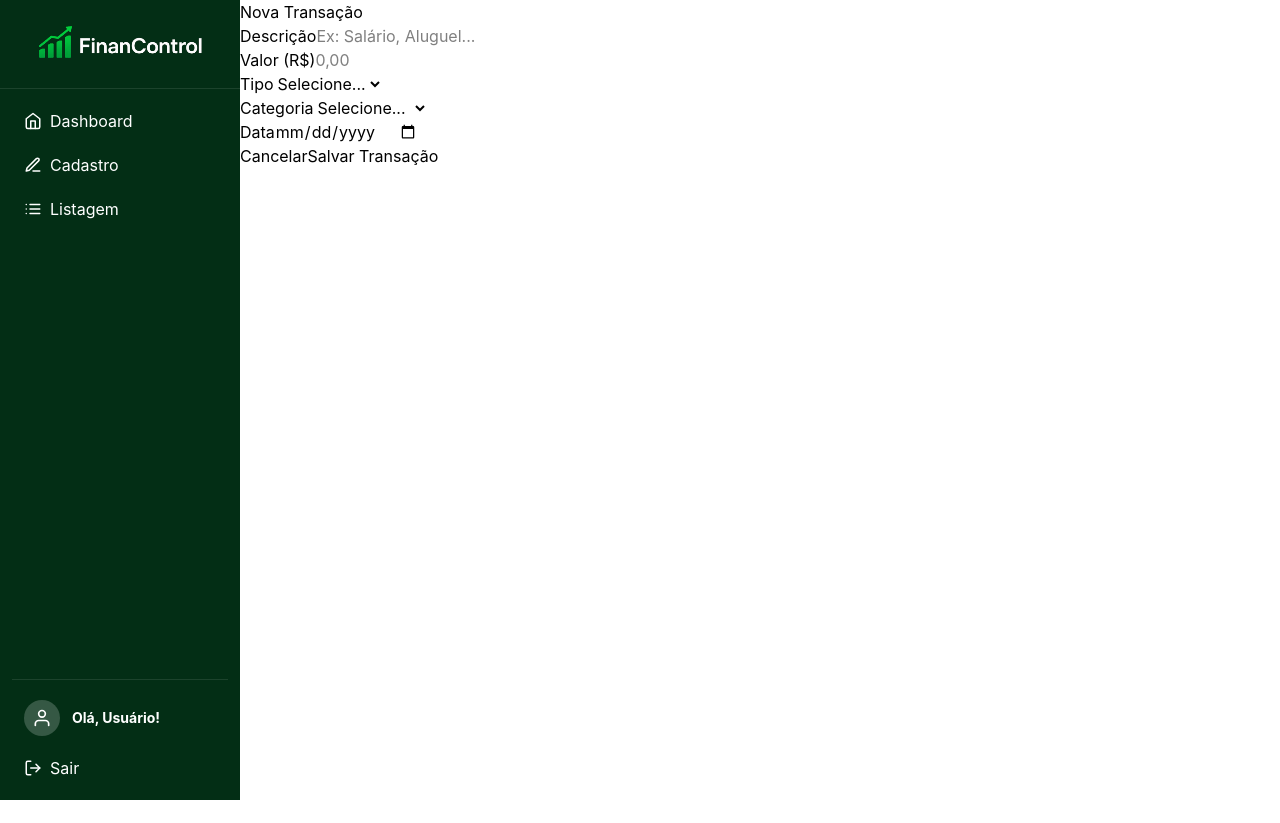
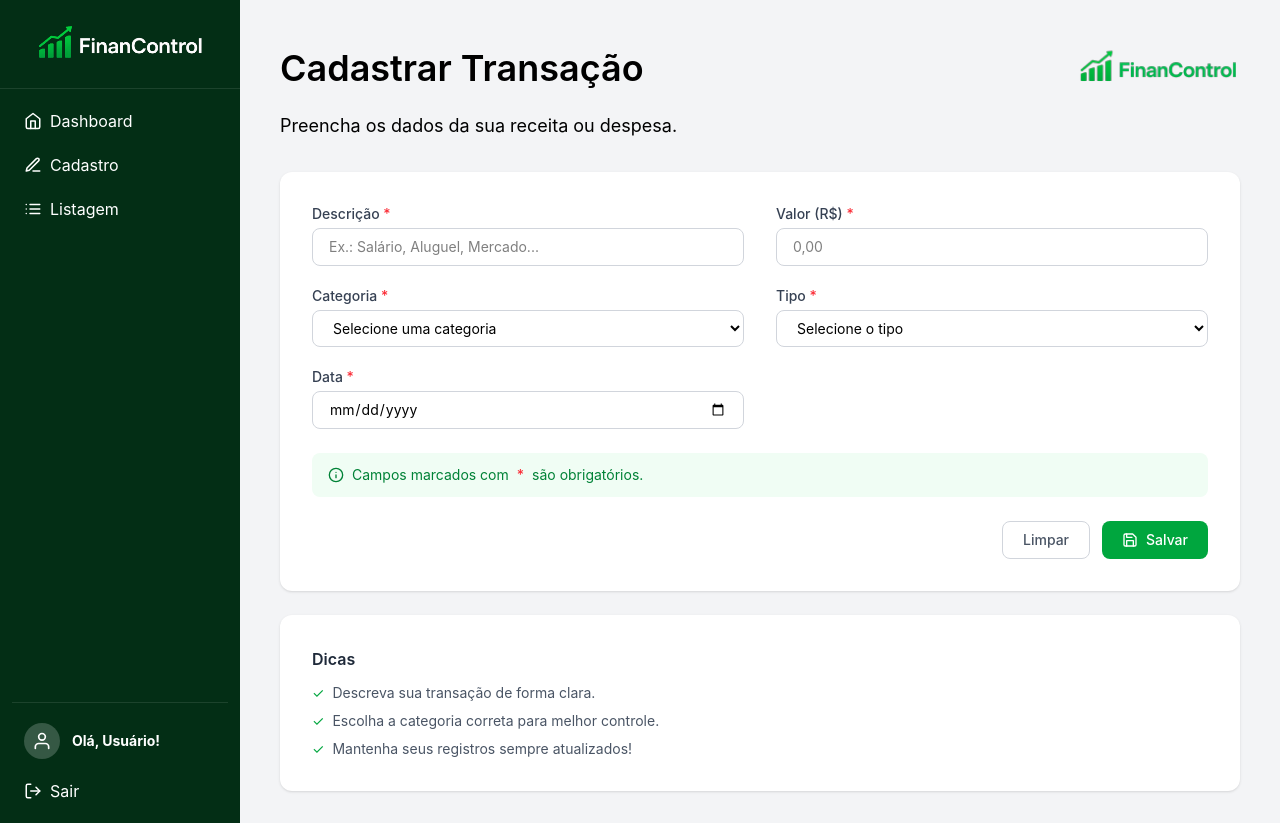
Before and after one commit to Hiarley007/trabalho_frontend, a React (Vite) app in the folder frontend-lab/: page /cadastro in a window 1280 px wide. Before the commit the page ends 800 px from the top, so only its background shows below. Built offline with nearby package versions, Linux system fonts and the light colour scheme; data requests are answered from the project's data file.

Commit message:
Update CadastroTransition.jsx

```diff
--- a/frontend-lab/src/pages/CadastroTransition.jsx
+++ b/frontend-lab/src/pages/CadastroTransition.jsx
@@ -1,135 +1,305 @@
-import { useForm } from "react-hook-form";
-import { z } from "zod";
-import { zodResolver } from "@hookform/resolvers/zod";
-import { useNavigate } from "react-router-dom";
+import { useEffect, useState } from "react";
+import { useNavigate, useSearchParams } from "react-router";
+import Main from "../components/Main";
+import { criar, obter, atualizar } from "../services/transacaoService";
 
-const esquema = z.object({
-  descricao: z
-    .string()
-    .min(3, "Descrição deve ter pelo menos 3 caracteres")
-    .max(100, "Descrição muito longa"),
-  valor: z
-    .number({ invalid_type_error: "Informe um valor numérico" })
-    .positive("O valor deve ser positivo"),
-  tipo: z.enum(["receita", "despesa"], {
-    errorMap: () => ({ message: "Selecione receita ou despesa" }),
-  }),
-  categoria: z.string().min(1, "Selecione uma categoria"),
-  data: z.string().min(1, "Informe a data"),
+const CATEGORIAS = [
+  "Moradia",
+  "Alimentação",
+  "Transporte",
+  "Lazer",
+  "Saúde",
+  "Outros",
+  "Receitas",
+];
+
+const TRANSACAO_VAZIA = {
+  desc: "",
+  valor: "",
+  categoria: "",
+  tipo: "",
+  data: "",
+};
+
+function CadastroTransition() {
+  const [transacao, setTransacao] = useState(TRANSACAO_VAZIA);
+  const [erros, setErros] = useState({});
+  const [salvando, setSalvando] = useState(false);
+
+  const navigate = useNavigate();
+  const [searchParams] = useSearchParams();
+  const id = searchParams.get("id");
+  const modoEdicao = Boolean(id);
+
+  // ─── Carregar transação ao editar ────────────────────────────────────────────
+  useEffect(() => {
+    if (!id) return;
+
+    const carregar = async () => {
+      const dados = await obter({ id });
+      setTransacao({
+        desc: dados.desc ?? "",
+        valor: dados.valor ?? "",
+        categoria: dados.categoria ?? "",
+        tipo: dados.tipo ?? "",
+        data: dados.data ?? "",
       });
+    };
 
-export default function CadastroTransition() {
-  const navigate = useNavigate();
+    carregar();
+  }, [id]);
 
-  const {
-    register,
-    handleSubmit,
-    reset,
-    formState: { errors, isSubmitting },
-  } = useForm({
-    resolver: zodResolver(esquema),
-  });
+  // ─── Atualizar campos ─────────────────────────────────────────────────────────
+  const handleChange = (campo, valor) => {
+    setTransacao((prev) => ({ ...prev, [campo]: valor }));
+  };
 
-  const salvar = async (data) => {
+  // ─── Validação ────────────────────────────────────────────────────────────────
+  const validar = () => {
+    const novosErros = {};
+
+    if (!transacao.desc.trim()) {
+      novosErros.desc = "A descrição é obrigatória.";
+    }
+    if (!transacao.valor || Number(transacao.valor) <= 0) {
+      novosErros.valor = "Informe um valor válido.";
+    }
+    if (!transacao.categoria) {
+      novosErros.categoria = "Selecione uma categoria.";
+    }
+    if (!transacao.tipo) {
+      novosErros.tipo = "Selecione o tipo.";
+    }
+    if (!transacao.data) {
+      novosErros.data = "A data é obrigatória.";
+    }
+
+    setErros(novosErros);
+    return Object.keys(novosErros).length === 0;
+  };
+
+  // ─── Limpar formulário ────────────────────────────────────────────────────────
+  const handleLimpar = () => {
+    setTransacao(TRANSACAO_VAZIA);
+    setErros({});
+  };
+
+  // ─── Salvar (criar ou atualizar) ──────────────────────────────────────────────
+  const handleSalvar = async (e) => {
+    e.preventDefault();
+
+    if (!validar()) return;
+
+    setSalvando(true);
+
+    const payload = {
+      ...transacao,
+      valor: Number(transacao.valor),
+      usuarioId: 1,
+    };
+
     try {
-      const response = await fetch("http://localhost:3001/transacoes", {
-        method: "POST",
-        headers: { "Content-Type": "application/json" },
-        body: JSON.stringify({ ...data, id: Date.now() }),
-      });
-
-      if (!response.ok) throw new Error("Erro ao salvar");
-
-      reset();
+      if (modoEdicao) {
+        await atualizar({ ...payload, id });
+      } else {
+        await criar(payload);
+      }
       navigate("/listagem");
-    } catch (error) {
-      console.error("Erro ao cadastrar transação:", error);
-      alert("Não foi possível salvar. Verifique o json-server.");
+    } catch (erro) {
+      console.error("Erro ao salvar transação:", erro);
+    } finally {
+      setSalvando(false);
     }
   };
 
   return (
-    <div className="cadastro-container">
-      <h2>Nova Transação</h2>
-
-      <form onSubmit={handleSubmit(salvar)} noValidate>
+    <Main
+      titulo="Cadastrar Transação"
+      subtitulo="Preencha os dados da sua receita ou despesa."
+    >
+      <form
+        onSubmit={handleSalvar}
+        className="bg-white rounded-xl shadow-sm p-6 md:p-8"
+      >
+        <div className="grid grid-cols-1 md:grid-cols-2 gap-x-8 gap-y-5">
           {/* Descrição */}
-        <div className="campo">
-          <label htmlFor="descricao">Descrição</label>
+          <div>
+            <label className="block text-sm font-medium text-gray-700 mb-1">
+              Descrição <span className="text-red-500">*</span>
+            </label>
             <input
-            id="descricao"
               type="text"
-            placeholder="Ex: Salário, Aluguel..."
-            {...register("descricao")}
+              placeholder="Ex.: Salário, Aluguel, Mercado..."
+              value={transacao.desc}
+              onChange={(e) => handleChange("desc", e.target.value)}
+              className={`w-full px-4 py-2 rounded-lg border text-sm focus:outline-none focus:ring-2 focus:ring-green-500 ${
+                erros.desc ? "border-red-400" : "border-gray-300"
+              }`}
             />
-          {errors.descricao && (
-            <span className="erro">{errors.descricao.message}</span>
+            {erros.desc && (
+              <p className="text-xs text-red-500 mt-1">{erros.desc}</p>
             )}
           </div>
 
           {/* Valor */}
-        <div className="campo">
-          <label htmlFor="valor">Valor (R$)</label>
+          <div>
+            <label className="block text-sm font-medium text-gray-700 mb-1">
+              Valor (R$) <span className="text-red-500">*</span>
+            </label>
             <input
-            id="valor"
               type="number"
               step="0.01"
+              min="0"
               placeholder="0,00"
-            {...register("valor", { valueAsNumber: true })}
+              value={transacao.valor}
+              onChange={(e) => handleChange("valor", e.target.value)}
+              className={`w-full px-4 py-2 rounded-lg border text-sm focus:outline-none focus:ring-2 focus:ring-green-500 ${
+                erros.valor ? "border-red-400" : "border-gray-300"
+              }`}
             />
-          {errors.valor && (
-            <span className="erro">{errors.valor.message}</span>
+            {erros.valor && (
+              <p className="text-xs text-red-500 mt-1">{erros.valor}</p>
+            )}
+          </div>
+
+          {/* Categoria */}
+          <div>
+            <label className="block text-sm font-medium text-gray-700 mb-1">
+              Categoria <span className="text-red-500">*</span>
+            </label>
+            <select
+              value={transacao.categoria}
+              onChange={(e) => handleChange("categoria", e.target.value)}
+              className={`w-full px-4 py-2 rounded-lg border text-sm bg-white focus:outline-none focus:ring-2 focus:ring-green-500 ${
+                erros.categoria ? "border-red-400" : "border-gray-300"
+              }`}
+            >
+              <option value="">Selecione uma categoria</option>
+              {CATEGORIAS.map((cat) => (
+                <option key={cat} value={cat}>
+                  {cat}
+                </option>
+              ))}
+            </select>
+            {erros.categoria && (
+              <p className="text-xs text-red-500 mt-1">{erros.categoria}</p>
             )}
           </div>
 
           {/* Tipo */}
-        <div className="campo">
-          <label htmlFor="tipo">Tipo</label>
-          <select id="tipo" {...register("tipo")}>
-            <option value="">Selecione...</option>
+          <div>
+            <label className="block text-sm font-medium text-gray-700 mb-1">
+              Tipo <span className="text-red-500">*</span>
+            </label>
+            <select
+              value={transacao.tipo}
+              onChange={(e) => handleChange("tipo", e.target.value)}
+              className={`w-full px-4 py-2 rounded-lg border text-sm bg-white focus:outline-none focus:ring-2 focus:ring-green-500 ${
+                erros.tipo ? "border-red-400" : "border-gray-300"
+              }`}
+            >
+              <option value="">Selecione o tipo</option>
               <option value="receita">Receita</option>
               <option value="despesa">Despesa</option>
             </select>
-          {errors.tipo && (
-            <span className="erro">{errors.tipo.message}</span>
-          )}
-        </div>
-
-        {/* Categoria */}
-        <div className="campo">
-          <label htmlFor="categoria">Categoria</label>
-          <select id="categoria" {...register("categoria")}>
-            <option value="">Selecione...</option>
-            <option value="alimentacao">Alimentação</option>
-            <option value="transporte">Transporte</option>
-            <option value="saude">Saúde</option>
-            <option value="lazer">Lazer</option>
-            <option value="salario">Salário</option>
-            <option value="outros">Outros</option>
-          </select>
-          {errors.categoria && (
-            <span className="erro">{errors.categoria.message}</span>
+            {erros.tipo && (
+              <p className="text-xs text-red-500 mt-1">{erros.tipo}</p>
             )}
           </div>
 
           {/* Data */}
-        <div className="campo">
-          <label htmlFor="data">Data</label>
-          <input id="data" type="date" {...register("data")} />
-          {errors.data && (
-            <span className="erro">{errors.data.message}</span>
+          <div>
+            <label className="block text-sm font-medium text-gray-700 mb-1">
+              Data <span className="text-red-500">*</span>
+            </label>
+            <input
+              type="date"
+              value={transacao.data}
+              onChange={(e) => handleChange("data", e.target.value)}
+              className={`w-full px-4 py-2 rounded-lg border text-sm focus:outline-none focus:ring-2 focus:ring-green-500 ${
+                erros.data ? "border-red-400" : "border-gray-300"
+              }`}
+            />
+            {erros.data && (
+              <p className="text-xs text-red-500 mt-1">{erros.data}</p>
             )}
           </div>
+        </div>
 
-        <div className="acoes">
-          <button type="button" onClick={() => navigate("/listagem")}>
-            Cancelar
+        {/* Aviso de campos obrigatórios */}
+        <div className="flex items-center gap-2 bg-green-50 text-green-700 text-sm rounded-lg px-4 py-3 mt-6">
+          <svg
+            xmlns="http://www.w3.org/2000/svg"
+            width="16"
+            height="16"
+            viewBox="0 0 24 24"
+            fill="none"
+            stroke="currentColor"
+            strokeWidth="2"
+            strokeLinecap="round"
+            strokeLinejoin="round"
+          >
+            <circle cx="12" cy="12" r="10" />
+            <line x1="12" y1="16" x2="12" y2="12" />
+            <line x1="12" y1="8" x2="12.01" y2="8" />
+          </svg>
+          Campos marcados com <span className="text-red-500 font-medium">*</span> são obrigatórios.
+        </div>
+
+        {/* Ações */}
+        <div className="flex justify-end gap-3 mt-6">
+          <button
+            type="button"
+            onClick={handleLimpar}
+            className="px-5 py-2 rounded-lg border border-gray-300 text-gray-600 text-sm font-medium hover:bg-gray-50 transition-colors"
+          >
+            Limpar
           </button>
-          <button type="submit" disabled={isSubmitting}>
-            {isSubmitting ? "Salvando..." : "Salvar Transação"}
+          <button
+            type="submit"
+            disabled={salvando}
+            className="flex items-center gap-2 bg-green-600 hover:bg-green-700 active:bg-green-800 text-white text-sm font-medium px-5 py-2 rounded-lg transition-colors disabled:opacity-60"
+          >
+            <svg
+              xmlns="http://www.w3.org/2000/svg"
+              width="16"
+              height="16"
+              viewBox="0 0 24 24"
+              fill="none"
+              stroke="currentColor"
+              strokeWidth="2"
+              strokeLinecap="round"
+              strokeLinejoin="round"
+            >
+              <path d="M19 21H5a2 2 0 0 1-2-2V5a2 2 0 0 1 2-2h11l5 5v11a2 2 0 0 1-2 2z" />
+              <polyline points="17 21 17 13 7 13 7 21" />
+              <polyline points="7 3 7 8 15 8" />
+            </svg>
+            {salvando ? "Salvando..." : "Salvar"}
           </button>
         </div>
       </form>
+
+      {/* Dicas */}
+      <div className="bg-white rounded-xl shadow-sm p-6 md:p-8 mt-6">
+        <h3 className="font-semibold text-gray-800 mb-3">Dicas</h3>
+        <ul className="space-y-2 text-sm text-gray-600">
+          <li className="flex items-center gap-2">
+            <span className="text-green-600">✓</span>
+            Descreva sua transação de forma clara.
+          </li>
+          <li className="flex items-center gap-2">
+            <span className="text-green-600">✓</span>
+            Escolha a categoria correta para melhor controle.
+          </li>
+          <li className="flex items-center gap-2">
+            <span className="text-green-600">✓</span>
+            Mantenha seus registros sempre atualizados!
+          </li>
+        </ul>
       </div>
+    </Main>
   );
 }
+
+export default CadastroTransition;
```
Lines whose indentation alone changed are shown as unchanged.
